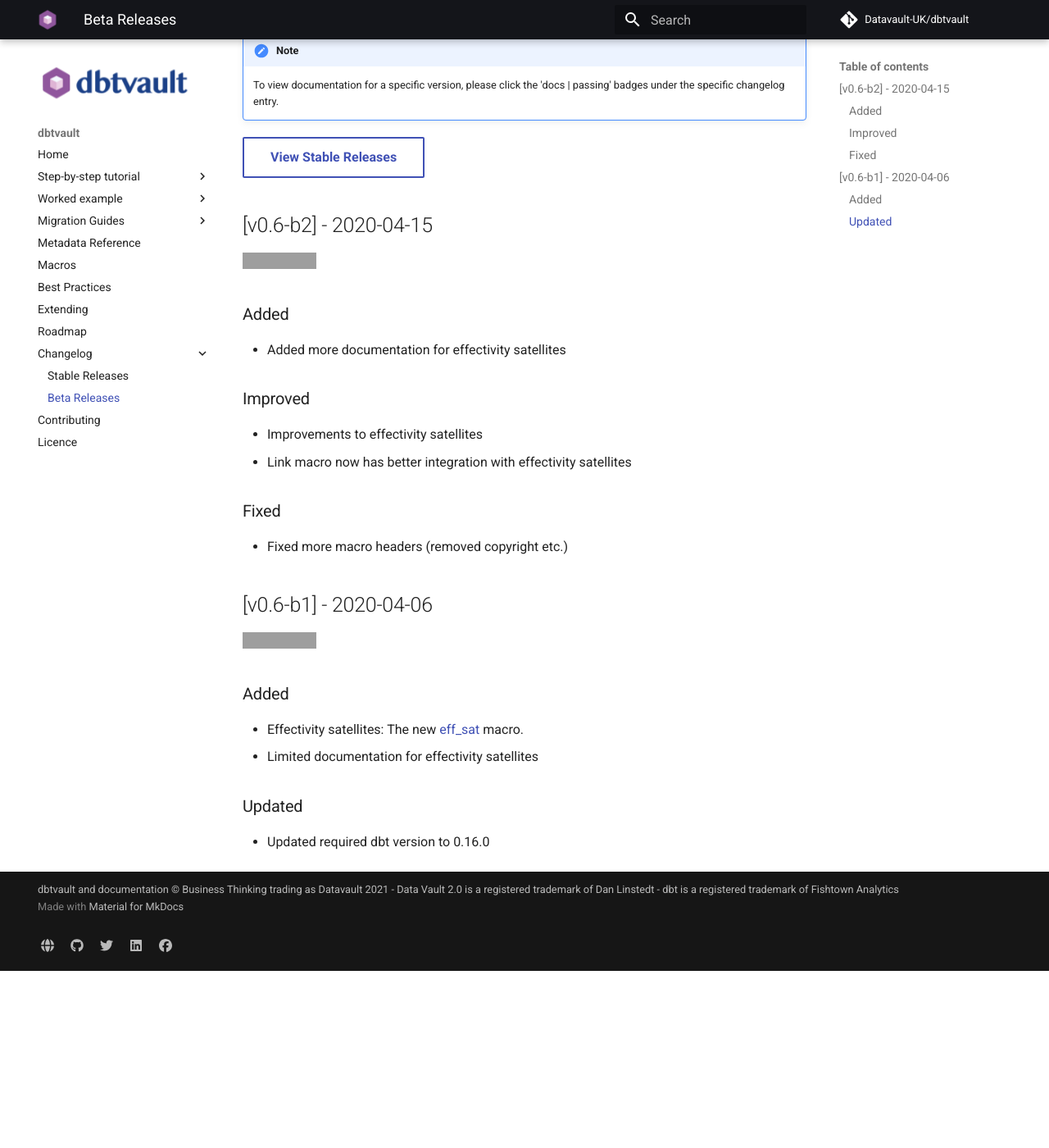
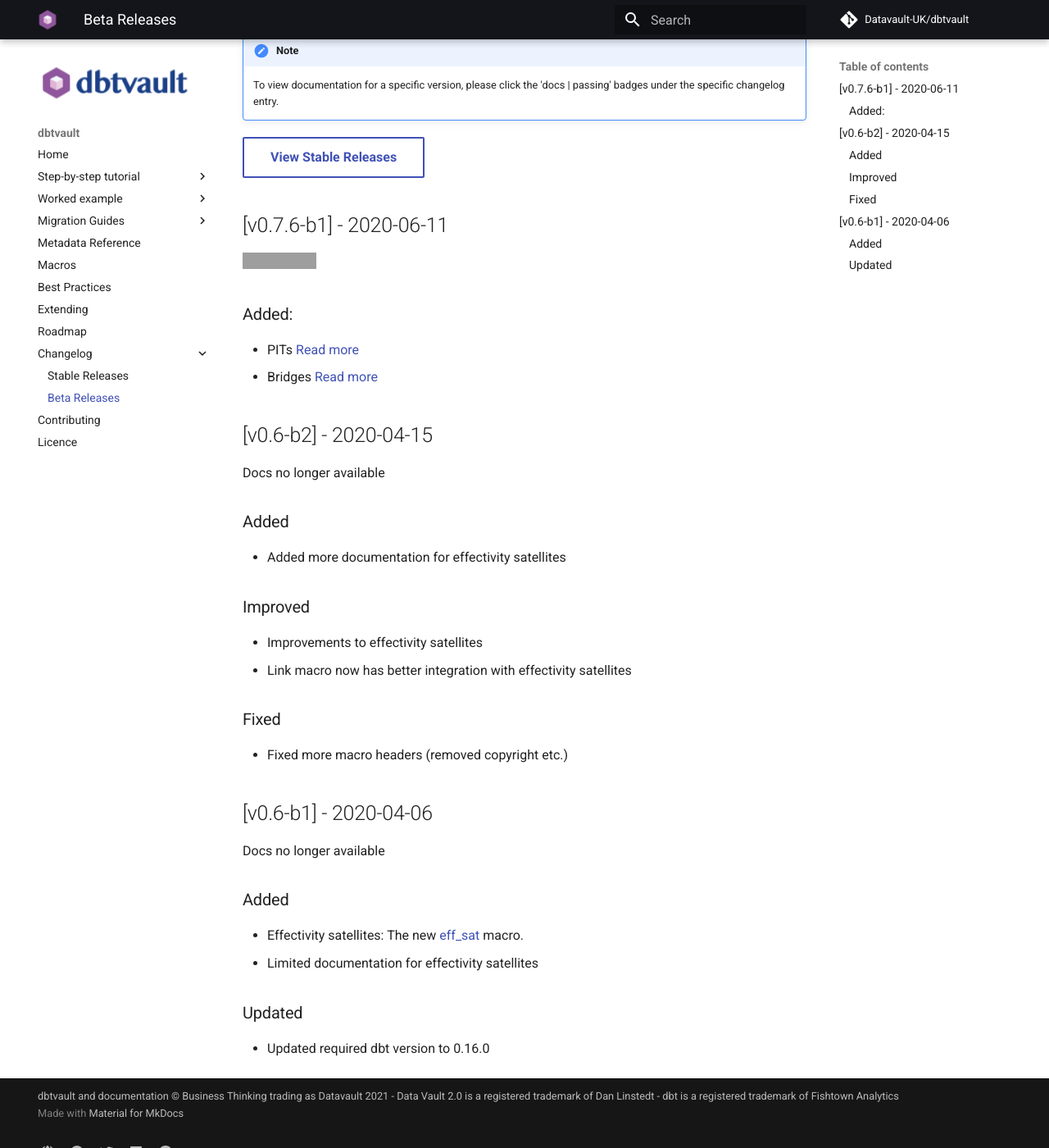
Before and after one commit to Datavault-UK/automate-dv-docs, an MkDocs documentation site: the page built from docs/changelog/beta.md, in a window 1280 px wide and 1400 px high, scrolled down 381 px. Shown: the whole window at 82% size. Built offline with MkDocs 1.6.1 and Material for MkDocs 9.7.7, drawn with Linux system fonts in a browser that asks for light colours; comment, search, counter and statistics services are not loaded; before the commit the page ends 1565 px from its top, so only the background shows below that; grey boxes are pictures that could not be loaded.

Commit message:
Add changelog

```diff
--- a/docs/changelog/beta.md
+++ b/docs/changelog/beta.md
@@ -16,8 +16,17 @@
 
 [View Stable Releases](stable.md){: .md-button }
 
+
+## [v0.7.6-b1] - 2020-06-11
+[![Documentation Status](https://readthedocs.org/projects/dbtvault/badge/?version=v0.7.6-b1)](https://dbtvault.readthedocs.io/en/v0.7.6-b1/?badge=v0.7.6-b1)
+
+### Added:
+- PITs [Read more](../tutorial/tut_point_in_time.md)
+- Bridges [Read more](../tutorial/tut_bridges.md)
+
 ## [v0.6-b2] - 2020-04-15
-[![Documentation Status](https://readthedocs.org/projects/dbtvault/badge/?version=v0.6-b2)](https://dbtvault.readthedocs.io/en/v0.6-b2/?badge=v0.6-b2)
+
+Docs no longer available
 
 ### Added
 - Added more documentation for effectivity satellites
@@ -30,7 +39,8 @@
 - Fixed more macro headers (removed copyright etc.)
 
 ## [v0.6-b1] - 2020-04-06
-[![Documentation Status](https://readthedocs.org/projects/dbtvault/badge/?version=v0.6-b1)](https://dbtvault.readthedocs.io/en/v0.6-b1/?badge=v0.6-b1)
+
+Docs no longer available
 
 ### Added
 
```
